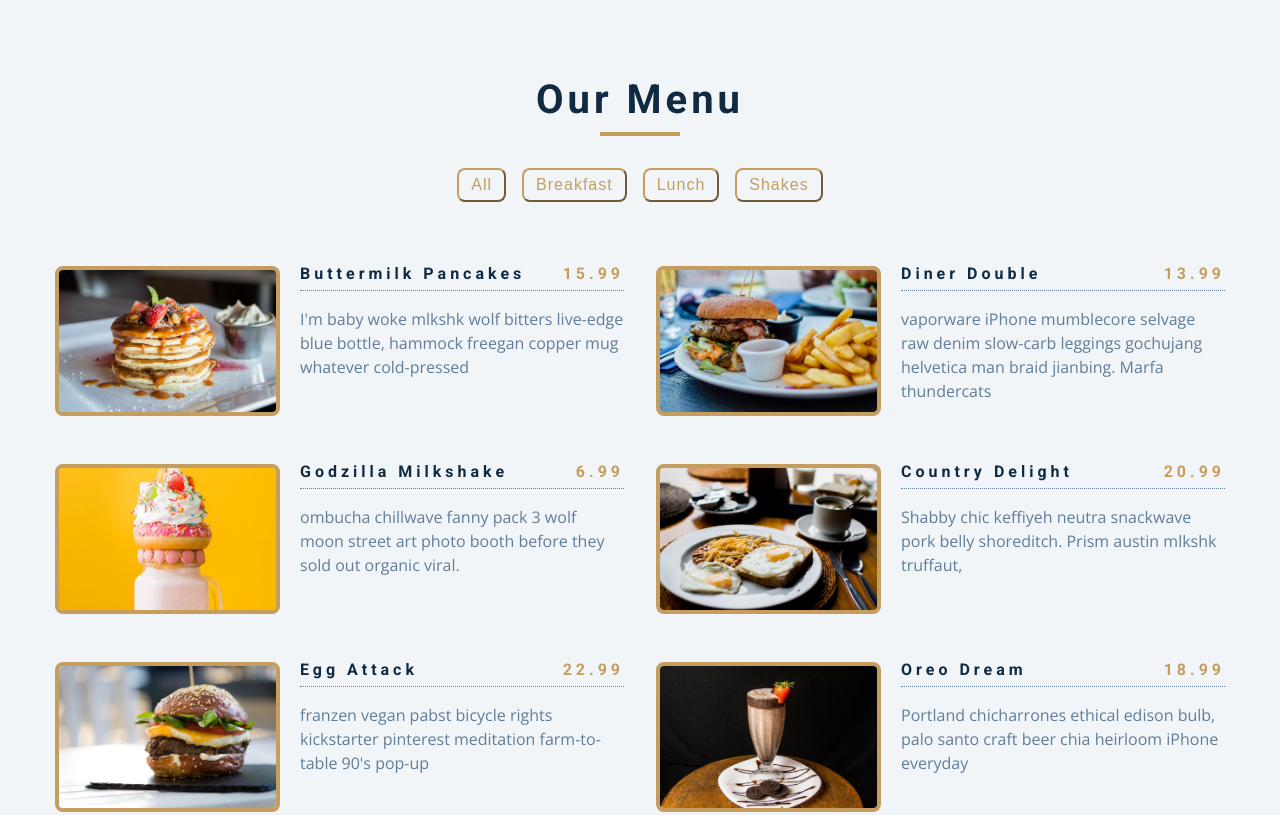
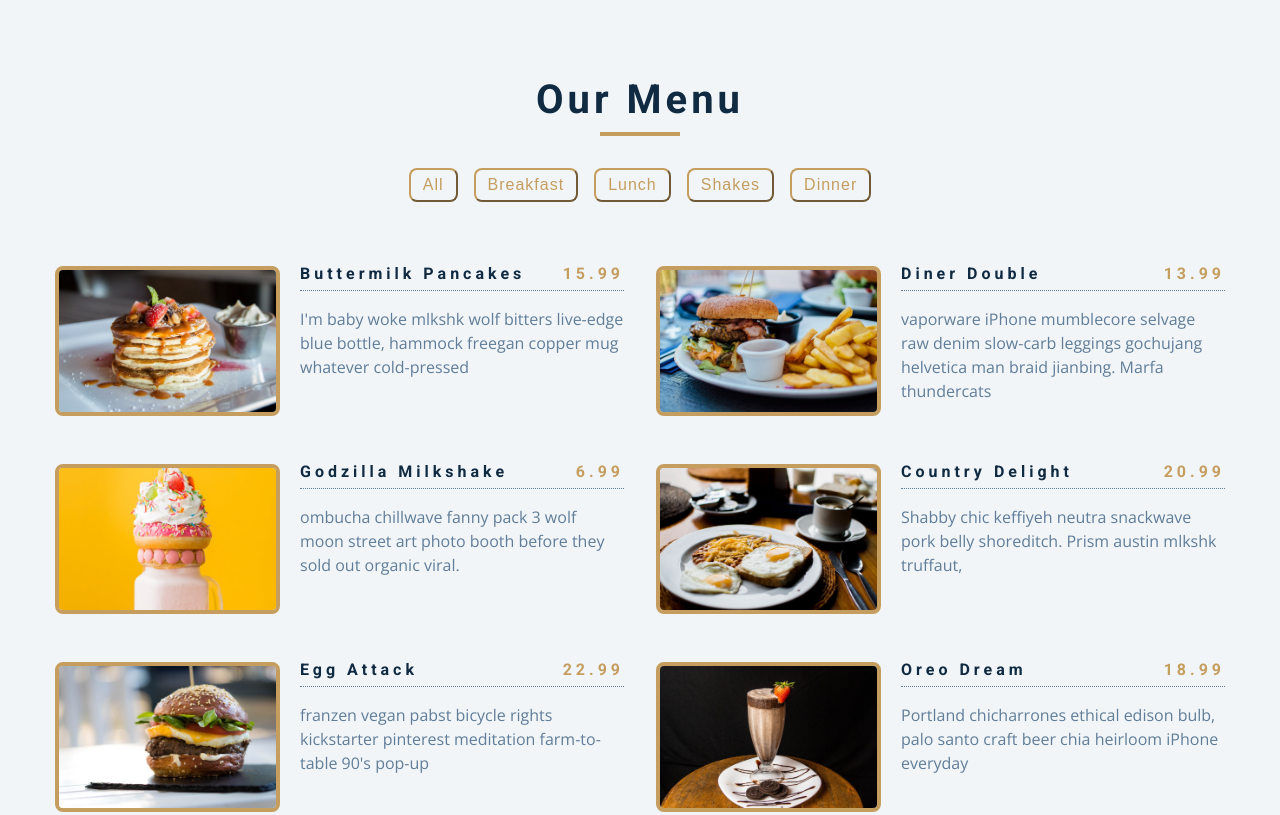
Before and after one commit to AmmarMahmood7/VanillaJS, a plain HTML site: page menu/index.html in a window 1280 px wide. Shown: the top 815 px of the page. Drawn offline with nearby package versions, Linux system fonts and the light colour scheme.

Commit message:
created buttons dynamically and used reduce()

```diff
--- a/menu/app.js
+++ b/menu/app.js
@@ -80,18 +80,75 @@ const menu = [{
   },
 ];
 
+
+
 const sectionCenter = document.querySelector('.section-center')
-const filterBtns = document.querySelectorAll(".filter-btn");
 
+const btnContainer = document.querySelector('.btn-container')
 //load items
 window.addEventListener('DOMContentLoaded', function () {
 
   displaymenuItems(menu)
+  displayMenuButtons()
+
 
 })
 
 
 // filter items
+// even though the buttons have the filter-btns class we cant grab it
+// since now the buttons are created dynamically using template String.
+// our nodelist will be empty
+// so we can target them once they're added to the DOM
+
+function displaymenuItems(menuItems) {
+
+  let displayMenu = menuItems.map(function (item) {
+
+    return `<article class="menu-item">
+    <img src=${item.img} class="photo" alt=${item.title}>
+    <div class="item-info">
+      <header>
+        <h4>${item.title}</h4>
+        <h4 class="price">${item.price}</h4>
+      </header>
+      <p class="item-text">${item.desc}</p>
+    </div>
+  </article>`
+  })
+
+  displayMenu = displayMenu.join('');
+  sectionCenter.innerHTML = displayMenu
+  //console.log(displayMenu);
+
+}
+
+function displayMenuButtons() {
+
+  // const categories = menu.map(function(item){
+
+  //   return item.category
+  // })
+  // //using es6 SET object on the new mapped array of categories we can grab
+  // //distinct values of the array
+  // // const distinctCategory =[...new Set(categories)]
+
+  const categories = menu.reduce(function (values, item) {
+
+    if (!values.includes(item.category)) {
+      values.push(item.category)
+    }
+    return values
+  }, ['all']);
+
+  const categoryBtns = categories.map(function (category) {
+
+    return `<button class="filter-btn" type="button" data-id = ${category}>${category}</button>`
+  }).join('')
+  btnContainer.innerHTML = categoryBtns;
+
+  //selecting filterbtns right after its loaded in the DOM
+  const filterBtns = btnContainer.querySelectorAll(".filter-btn");
   filterBtns.forEach(function (btn) {
     btn.addEventListener('click', function (e) {
 
@@ -119,24 +176,5 @@ filterBtns.forEach(function (btn) {
   })
 
 
-function displaymenuItems(menuItems) {
-
-  let displayMenu = menuItems.map(function (item) {
-
-    return `<article class="menu-item">
-    <img src=${item.img} class="photo" alt=${item.title}>
-    <div class="item-info">
-      <header>
-        <h4>${item.title}</h4>
-        <h4 class="price">${item.price}</h4>
-      </header>
-      <p class="item-text">${item.desc}</p>
-    </div>
-  </article>`
-  })
-
-  displayMenu = displayMenu.join('');
-  sectionCenter.innerHTML = displayMenu
-  //console.log(displayMenu);
 
 }
--- a/menu/index.html
+++ b/menu/index.html
@@ -22,15 +22,15 @@
     <!-- filter buttons -->
 
     <div class="btn-container">
-      <button class="filter-btn" type="button" data-id = "all">all</button>
+      <!-- <button class="filter-btn" type="button" data-id = "all">all</button>
       <button class="filter-btn" type="button" data-id = "breakfast">breakfast</button>
       <button class="filter-btn" type="button" data-id = "lunch">lunch</button>
-      <button class="filter-btn" type="button" data-id = "shakes">shakes</button>
+      <button class="filter-btn" type="button" data-id = "shakes">shakes</button> -->
     </div>
     <!-- menu buttons -->
     <div class="section-center">
       <!-- single item  -->
-      <article class="menu-item">
+      <!-- <article class="menu-item">
         <img src="menu-item.jpeg" class="photo" alt="">
         <div class="item-info">
           <header>
@@ -40,7 +40,7 @@
           <p class="item-text">Lorem ipsum dolor sit amet consectetur adipisicing elit. Totam distinctio nostrum
             temporibus libero eum accusamus! Modi sunt voluptatibus illum voluptatum?</p>
         </div>
-      </article>
+      </article> -->
       <!-- end of single item   -->
     </div>
   </section>
```
Lines whose indentation alone changed are shown as unchanged.
